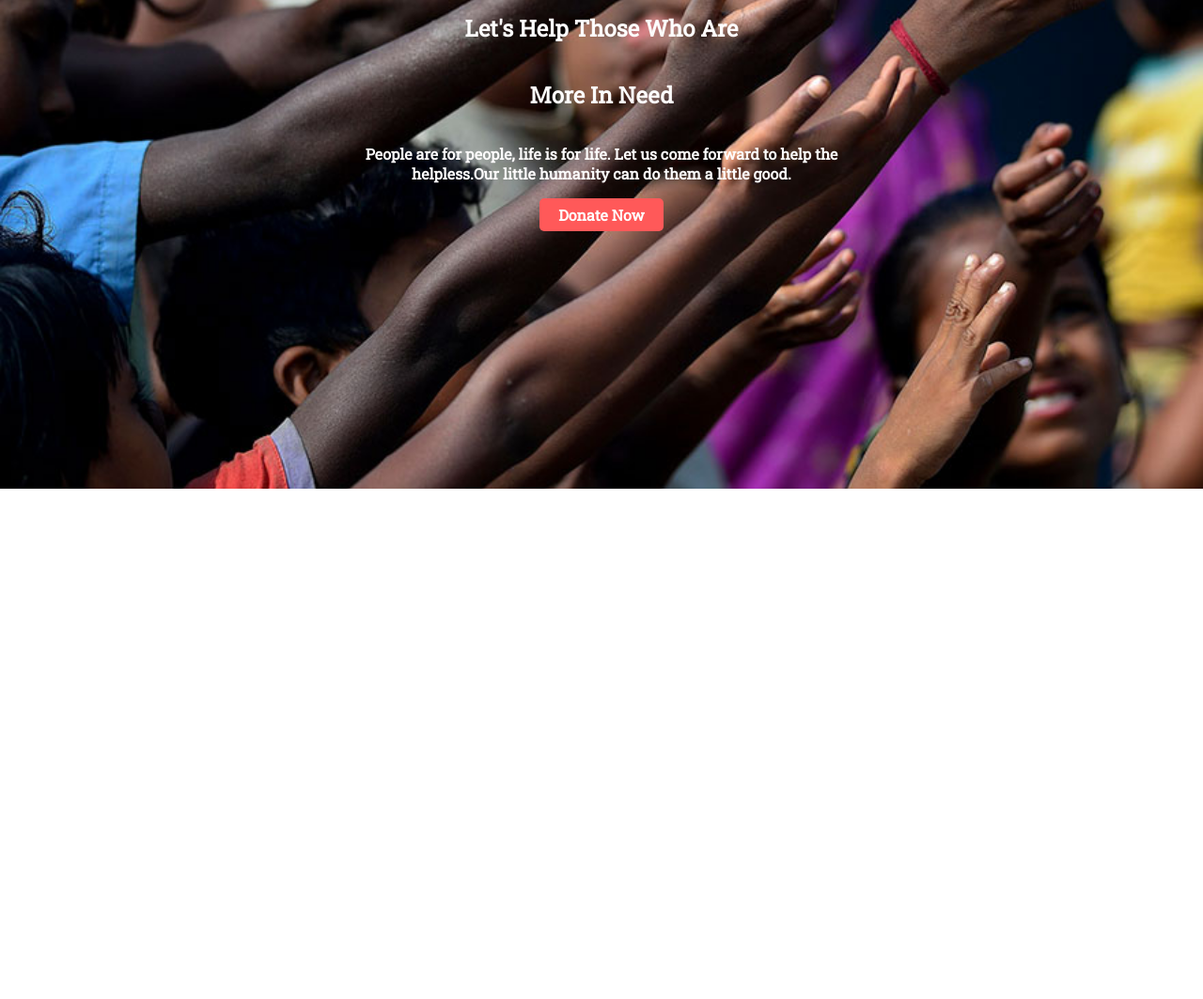
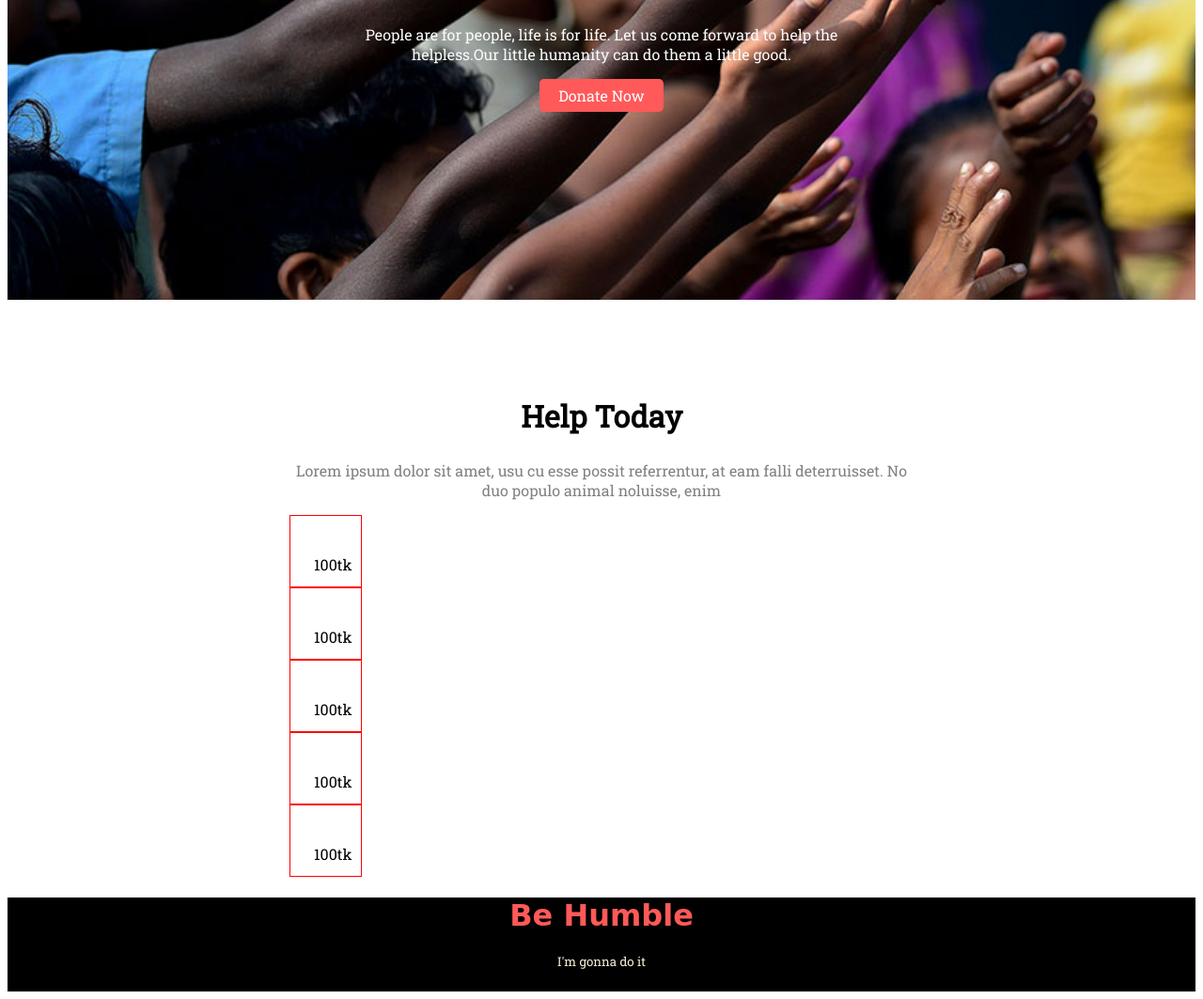
Before and after one commit to BossBaby25/anonymous-hope, a plain HTML site: page index.html in a window 1280 px wide. Shown: the part 280-1343 px from the top of the page at 94% size. Before the commit the page ends 800 px from the top, so only its background shows below. Drawn offline with Linux system fonts and the light colour scheme.

Commit message:
help today added

```diff
--- a/index.html
+++ b/index.html
@@ -16,25 +16,40 @@
 <body>
     <section class="banner">
         <div class="banner-text">
-            <h1>Let's Help Those Who Are</h1>
-            <h1>More In Need</h1>
+            <h1 class="heading">Let's Help Those Who Are More In Need</h1>
             <p>People are for people, life is for life. Let us come forward to help the helpless.Our little humanity can
                 do them a little good.</p>
             <a class="banner-button" target="_blank" href="">Donate Now</a>
         </div>
     </section>
     <section class="help-today">
-        <div class="help">
-            <h1>Help Today</h1>
-            <p>Lorem ipsum dolor sit amet, usu cu esse possit referrentur, at eam falli
-                deterruisset. No duo populo animal noluisse, enim
-                Lorem ipsum dolor sit amet, usu cu esse possit referrentur, at eam falli
-                deterruisset.</p>
-            <div id="one">
-                <p>100tk</p>
-            </div>
+        <div>
+            <h1 class="heading">Help Today</h1>
+            <p id="help-text">Lorem ipsum dolor sit amet, usu cu esse possit referrentur, at eam falli deterruisset. No
+                duo
+                populo animal
+                noluisse, enim</p>
+        </div>
+        <div id="one">
+            <p>100tk</p>
+        </div>
+        <div id="one">
+            <p>100tk</p>
+        </div>
+        <div id="one">
+            <p>100tk</p>
+        </div>
+        <div id="one">
+            <p>100tk</p>
+        </div>
+        <div id="one">
+            <p>100tk</p>
         </div>
     </section>
 </body>
+<footer>
+    <h1>Be Humble</h1>
+    <p>I'm gonna do it</p>
+</footer>
 
 </html>
--- a/style.css
+++ b/style.css
@@ -4,23 +4,29 @@ body {
 
 .banner-text {
     top: 0;
-    bottom: 0;
     right: 0;
     left: 0;
-    position: absolute;
+    bottom: 0;
+    color: rgb(253, 252, 252);
     align-items: center;
     display: flex;
-    justify-content: center;
     flex-direction: column;
-    color: rgb(253, 252, 252);
     background-image: url(images/donation13.jpg);
-    font-weight: 900;
     background-repeat: no-repeat;
     background-size: cover;
     background-position: center;
     text-align: center;
     padding-left: 350px;
     padding-right: 350px;
+    padding-top: 100px;
+    padding-bottom: 200px;
+}
+
+.heading {
+    font-size: xx-large;
+    font-weight: 900;
+    padding-left: 130px;
+    padding-right: 130px;
 }
 
 .banner-button {
@@ -32,8 +38,38 @@ body {
 }
 
 #one {
-    width: 300px;
+    width: 25px;
+    height: 25px;
+    padding: 25px;
+    border: 1px solid red;
+    text-align: center;
+}
+
+.help-today {
+    text-align: center;
+    padding-top: 75px;
+    padding-right: 300px;
+    padding-left: 300px;
+}
+
+#help-text {
+    color: gray;
+}
+
+footer {
+    background-color: black;
     height: 100px;
-    padding: 50px;
-    border: 1px solid red;
+    align-items: center;
+    text-align: center;
 }
+
+footer h1 {
+    color: #FF5959;
+    font-family: cursive;
+    font-weight: 900;
+}
+
+footer p {
+    color: antiquewhite;
+    font-size: smaller;
+}
```
